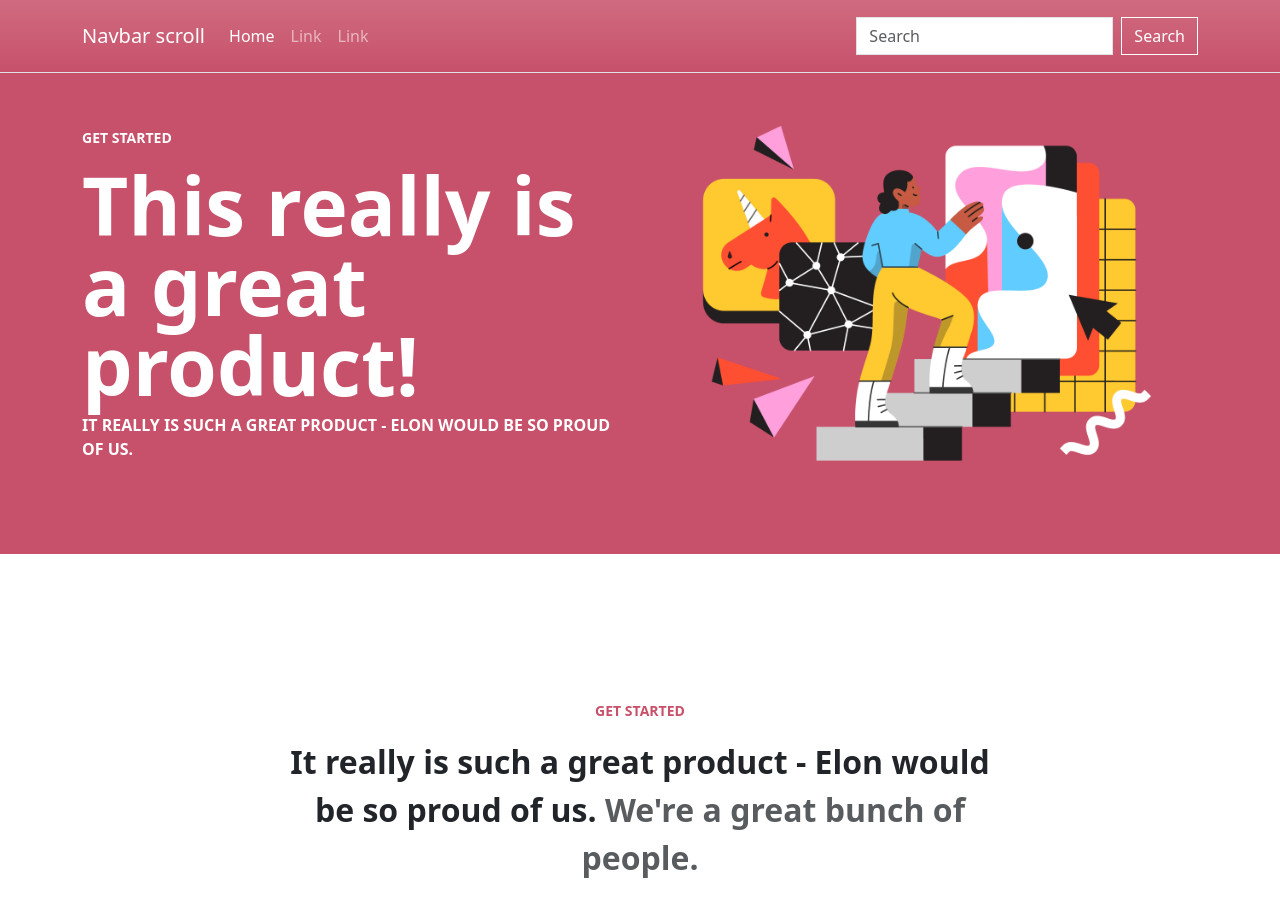
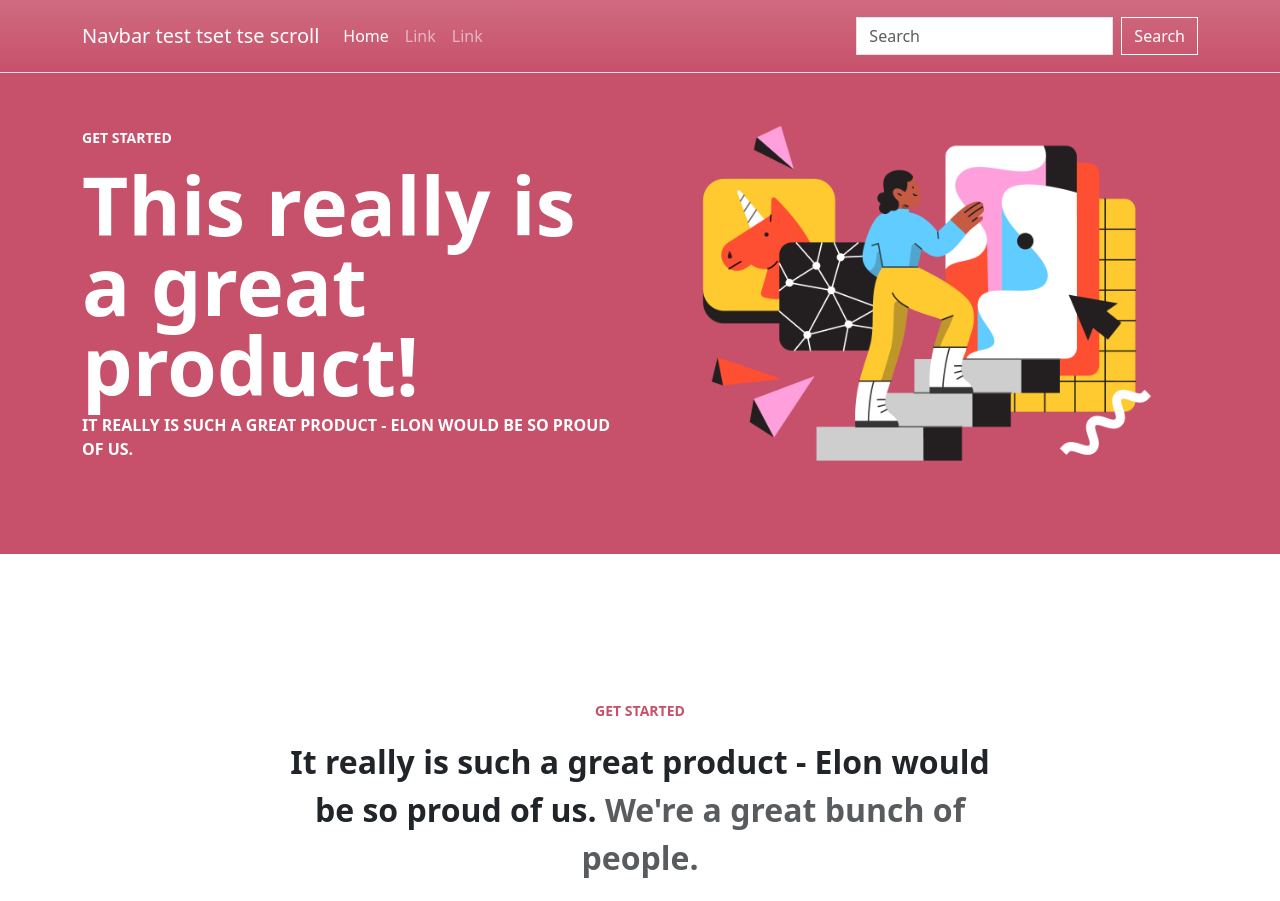
Before and after one commit to TheTinyThinker/Ca-Web-Design-framework, a website: page index.html in a window 1280 px wide. Shown: the top 901 px of the page. Drawn offline with nearby package versions, Linux system fonts and the light colour scheme.

Commit message:
added more index update

```diff
--- a/index.html
+++ b/index.html
@@ -19,7 +19,7 @@
 				class="navbar fixed-top navbar-expand-lg navbar-dark bg-primary bg-gradient border-1 border-bottom py-3"
 			>
 				<div class="container-xl">
-					<a class="navbar-brand" href="#">Navbar scroll</a>
+					<a class="navbar-brand" href="#">Navbar test tset tse scroll</a>
 					<button
 						class="navbar-toggler"
 						type="button"
```
